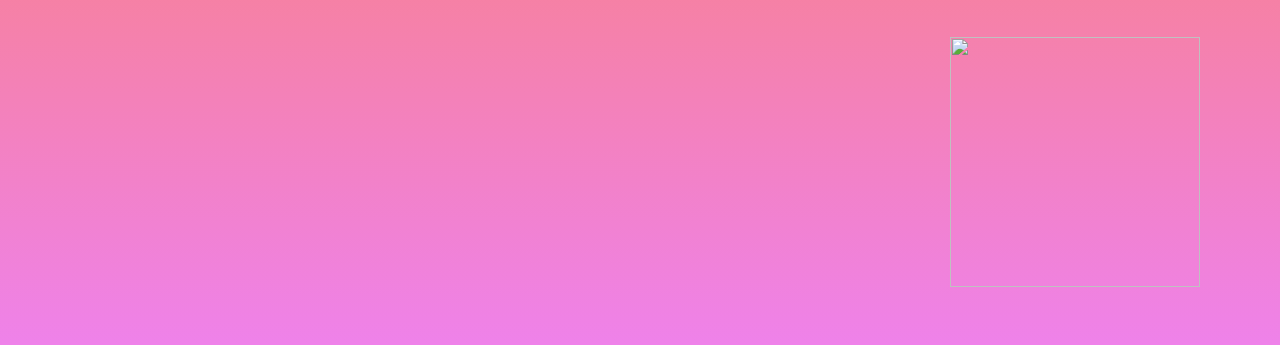
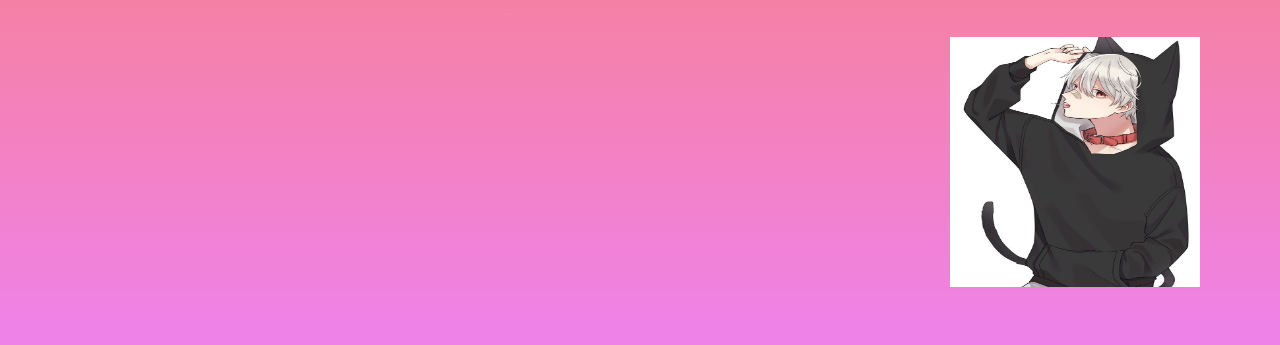
Before and after one commit to Dev-Farhana/Mouse-move, a plain HTML site: page index.html in a window 1280 px wide. Shown: the part 433-778 px from the top of the page. Drawn offline with Linux system fonts and the light colour scheme; the site is published under a folder, as on GitHub Pages, so addresses that start at the root find nothing.

Commit message:
Update index.html

```diff
--- a/index.html
+++ b/index.html
@@ -10,7 +10,7 @@
     <div class="mouse-move">
         <img id="img1" src="./image_212.jpg"  class="mouse"  value="5" >
         <h1> Hey! Junior Developer Here!!  </h1>
-        <img id="img2" src="/image_212.jpg"  class="mouse" value="-5">
+        <img id="img2" src="./image_212.jpg"  class="mouse" value="-5">
     </div>
     <script src="app.js"></script>
 </body>
```
